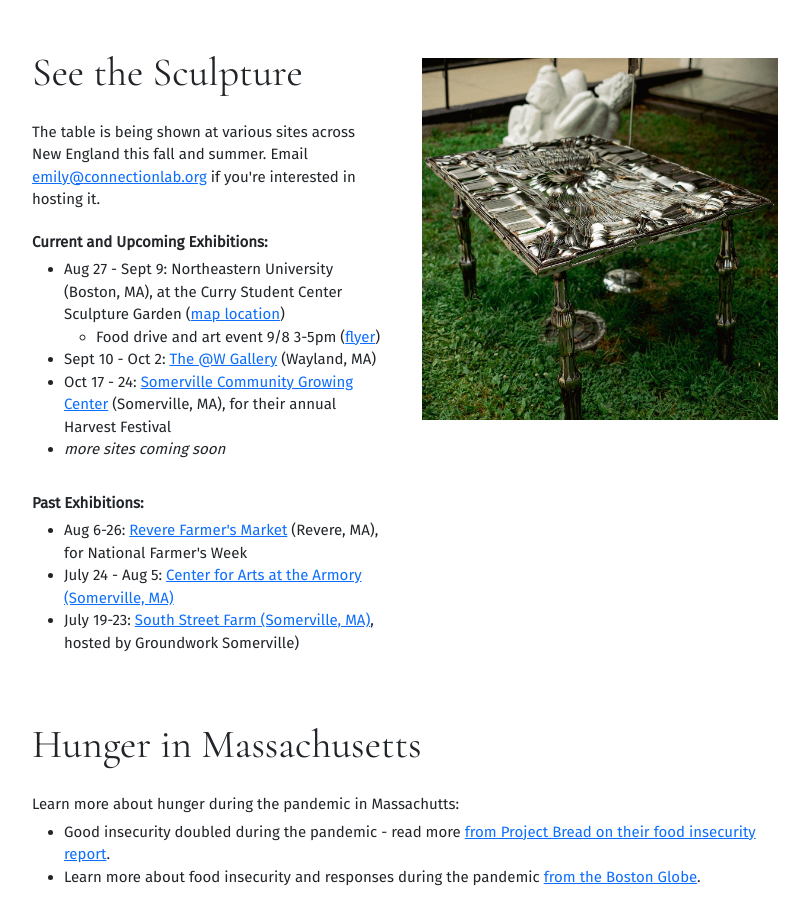
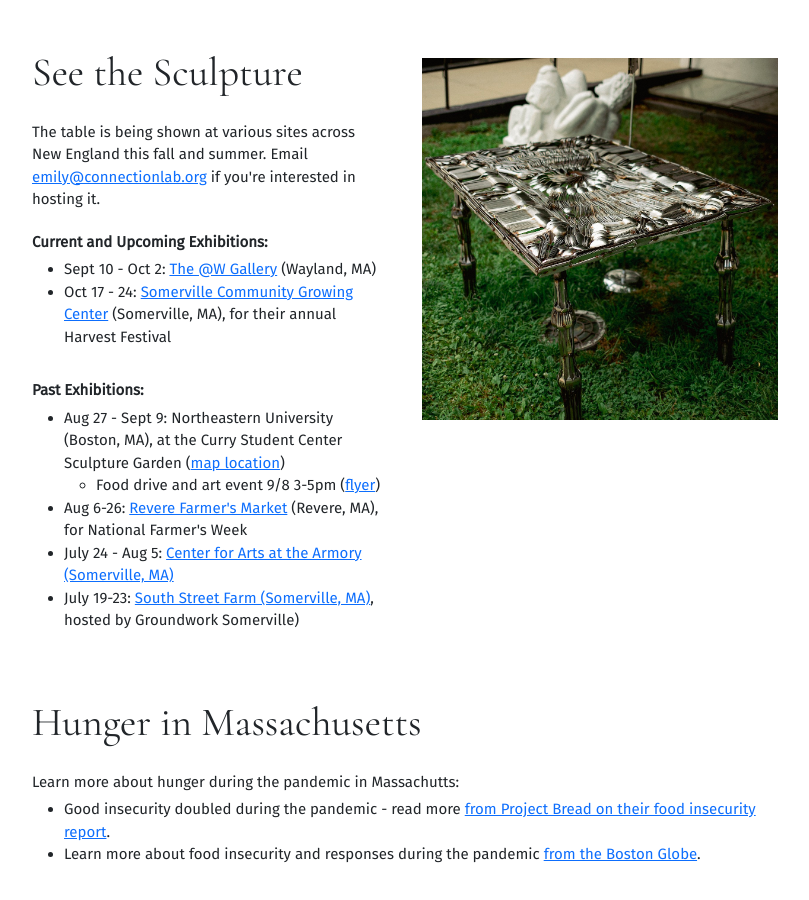
Before and after one commit to dataculturegroup/data-culture-group-website, a Jekyll site: the page 1659/index.html, which Jekyll copies as it is, in a window 1280 px wide and 900 px high, scrolled down 480 px. Shown: the whole window, without its empty margins (240-1049 px from the left). Built offline with Jekyll 4.4.1, drawn with Linux system fonts in a browser that asks for light colours.

Commit message:
update calendar

```diff
--- a/1659/index.html
+++ b/1659/index.html
@@ -103,17 +103,16 @@
             <p>The table is being shown at various sites across New England this fall and summer. Email <a href="mailto:emily@connectionlab.org">emily@connectionlab.org</a> if you're interested in hosting it.</p>
             <p><b>Current and Upcoming Exhibitions:</b></p>
             <ul>
+              <li>Sept 10 - Oct 2: <a href="https://artswayland.com">The @W Gallery</a> (Wayland, MA)</li>
+              <li>Oct 17 - 24: <a href="https://www.thegrowingcenter.org">Somerville Community Growing Center</a> (Somerville, MA), for their annual Harvest Festival</li>
+            </ul>
+            <p><b>Past Exhibitions:</b></p>
+            <ul>
               <li>Aug 27 - Sept 9: Northeastern University (Boston, MA), at the Curry Student Center Sculpture Garden (<a href="https://goo.gl/maps/FcVjdh5eerQj7SJ76">map location</a>)
                 <ul>
                   <li>Food drive and art event 9/8 3-5pm (<a href="files/NU-Food-Justice-Event.pdf">flyer</a>)</li>
                 </ul>
               </li>
-              <li>Sept 10 - Oct 2: <a href="https://artswayland.com">The @W Gallery</a> (Wayland, MA)</li>
-              <li>Oct 17 - 24: <a href="https://www.thegrowingcenter.org">Somerville Community Growing Center</a> (Somerville, MA), for their annual Harvest Festival</li>
-              <li><i>more sites coming soon</i></li>
-            </ul>
-            <p><b>Past Exhibitions:</b></p>
-            <ul>
               <li>Aug 6-26: <a href="https://www.revere.org/departments/healthy-community-initiatives/farmers-market">Revere Farmer's Market</a> (Revere, MA), for National Farmer's Week</li>
               <li>July 24 - Aug 5: <a href="https://artsatthearmory.org">Center for Arts at the Armory (Somerville, MA)</a></li>
               <li>July 19-23: <a href="https://groundworksomerville.org/programs/south-street-farm/">South Street Farm (Somerville, MA)</a>, hosted by Groundwork Somerville)</li>
```
